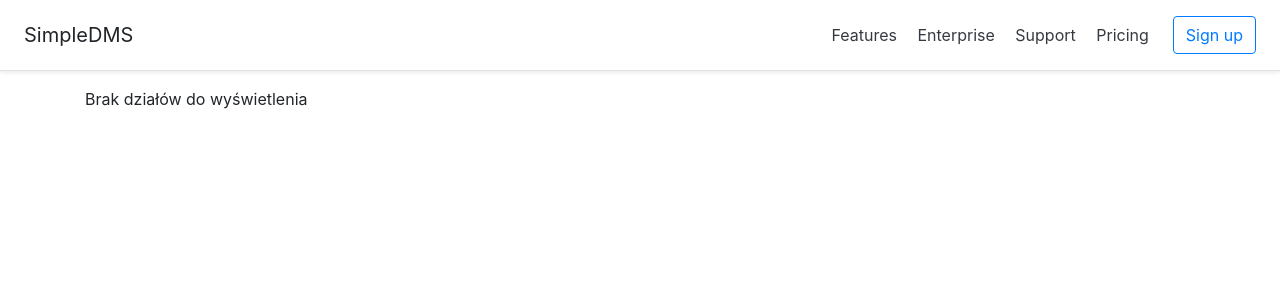
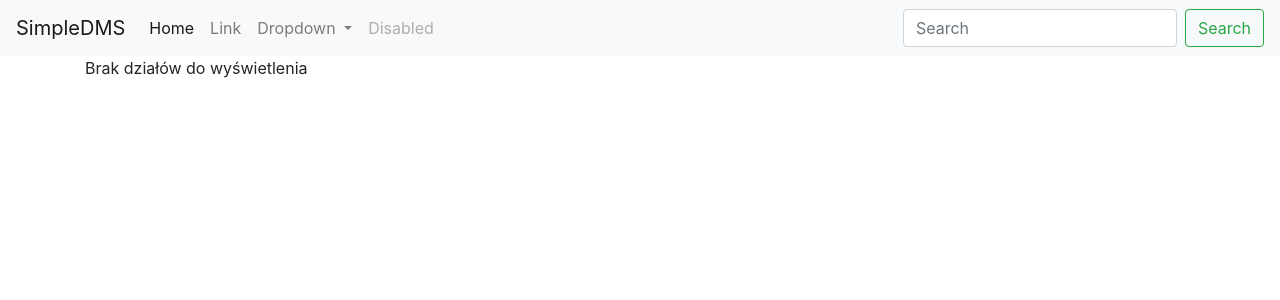
Before and after one commit to ymmotec/SimpleDMS, a Django app: page /dms/ in a window 1280 px wide. Shown: the top 300 px of the page. Run offline with Django 3.2, Linux system fonts and the light colour scheme; data that the repository does not hold is empty; some libraries are stand-ins or nearby versions.

Commit message:
Implemented basic navbar

```diff
--- a/dms/templates/layout.html
+++ b/dms/templates/layout.html
@@ -28,17 +28,44 @@
 </head>
 <body>
 
-<div class="d-flex flex-column flex-md-row align-items-center p-3 px-md-4 mb-3 bg-white border-bottom shadow-sm">
-    <h5 class="my-0 mr-md-auto font-weight-normal">SimpleDMS</h5>
-    <nav class="my-2 my-md-0 mr-md-3">
-        <a class="p-2 text-dark" href="#">Features</a>
-        <a class="p-2 text-dark" href="#">Enterprise</a>
-        <a class="p-2 text-dark" href="#">Support</a>
-        <a class="p-2 text-dark" href="#">Pricing</a>
-    </nav>
-    <a class="btn btn-outline-primary" href="#">Sign up</a>
+<nav class="navbar navbar-expand-lg navbar-light bg-light">
+    <a class="navbar-brand" href="{% url 'dms:index' %}">SimpleDMS</a>
+    <button class="navbar-toggler" type="button" data-toggle="collapse" data-target="#navbarSupportedContent"
+            aria-controls="navbarSupportedContent" aria-expanded="false" aria-label="Toggle navigation">
+        <span class="navbar-toggler-icon"></span>
+    </button>
+
+    <div class="collapse navbar-collapse" id="navbarSupportedContent">
+        <ul class="navbar-nav mr-auto">
+            <li class="nav-item active">
+                <a class="nav-link" href="#">Home <span class="sr-only">(current)</span></a>
+            </li>
+            <li class="nav-item">
+                <a class="nav-link" href="#">Link</a>
+            </li>
+            <li class="nav-item dropdown">
+                <a class="nav-link dropdown-toggle" href="#" id="navbarDropdown" role="button" data-toggle="dropdown"
+                   aria-haspopup="true" aria-expanded="false">
+                    Dropdown
+                </a>
+                <div class="dropdown-menu" aria-labelledby="navbarDropdown">
+                    <a class="dropdown-item" href="#">Action</a>
+                    <a class="dropdown-item" href="#">Another action</a>
+                    <div class="dropdown-divider"></div>
+                    <a class="dropdown-item" href="#">Something else here</a>
+                </div>
+            </li>
+            <li class="nav-item">
+                <a class="nav-link disabled" href="#" tabindex="-1" aria-disabled="true">Disabled</a>
+            </li>
+        </ul>
+        <form class="form-inline my-2 my-lg-0">
+            <input class="form-control mr-sm-2" type="search" placeholder="Search" aria-label="Search">
+            <button class="btn btn-outline-success my-2 my-sm-0" type="submit">Search</button>
+        </form>
+    </div>
+</nav>
 </div>
-
 
 
 <div class="content container">
```
